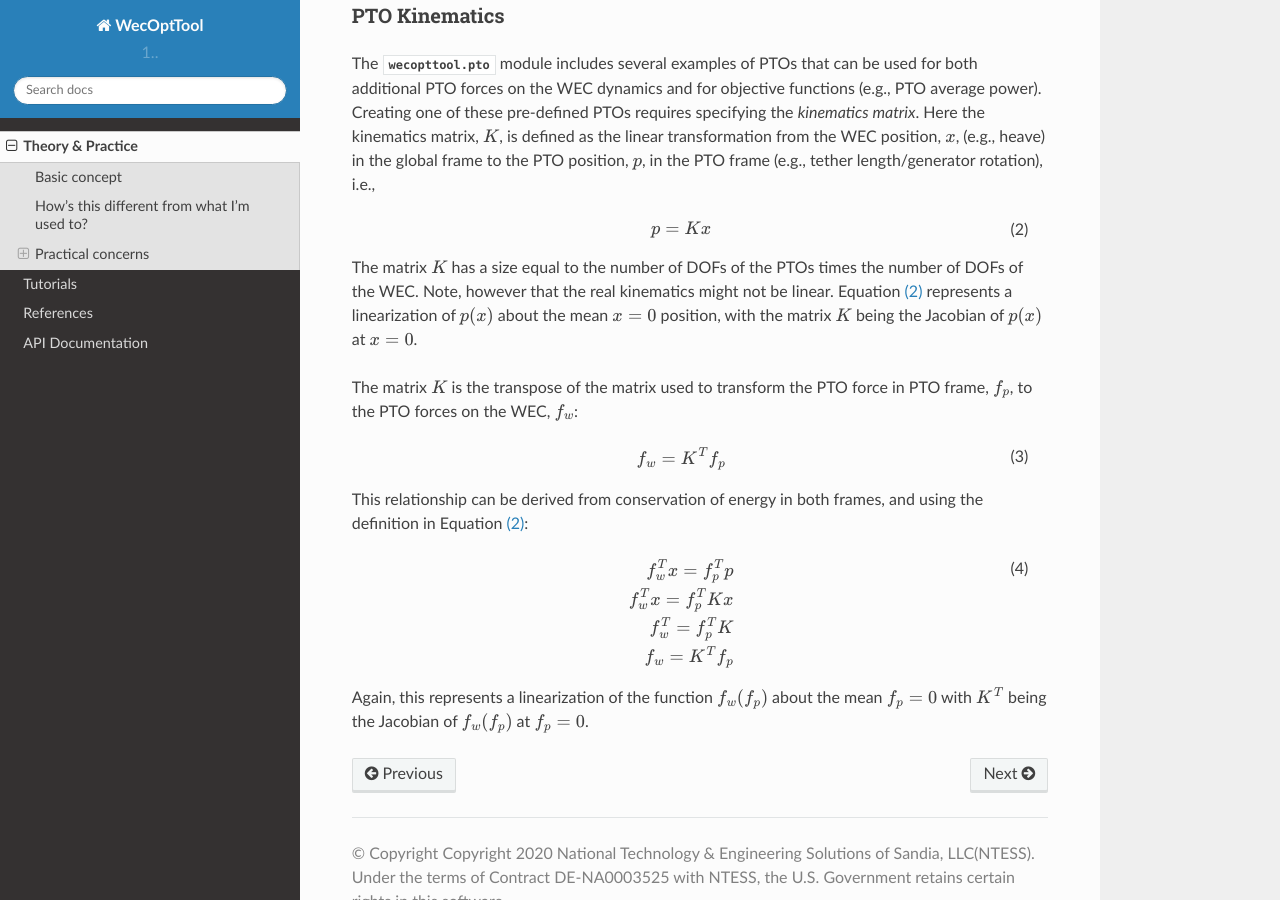
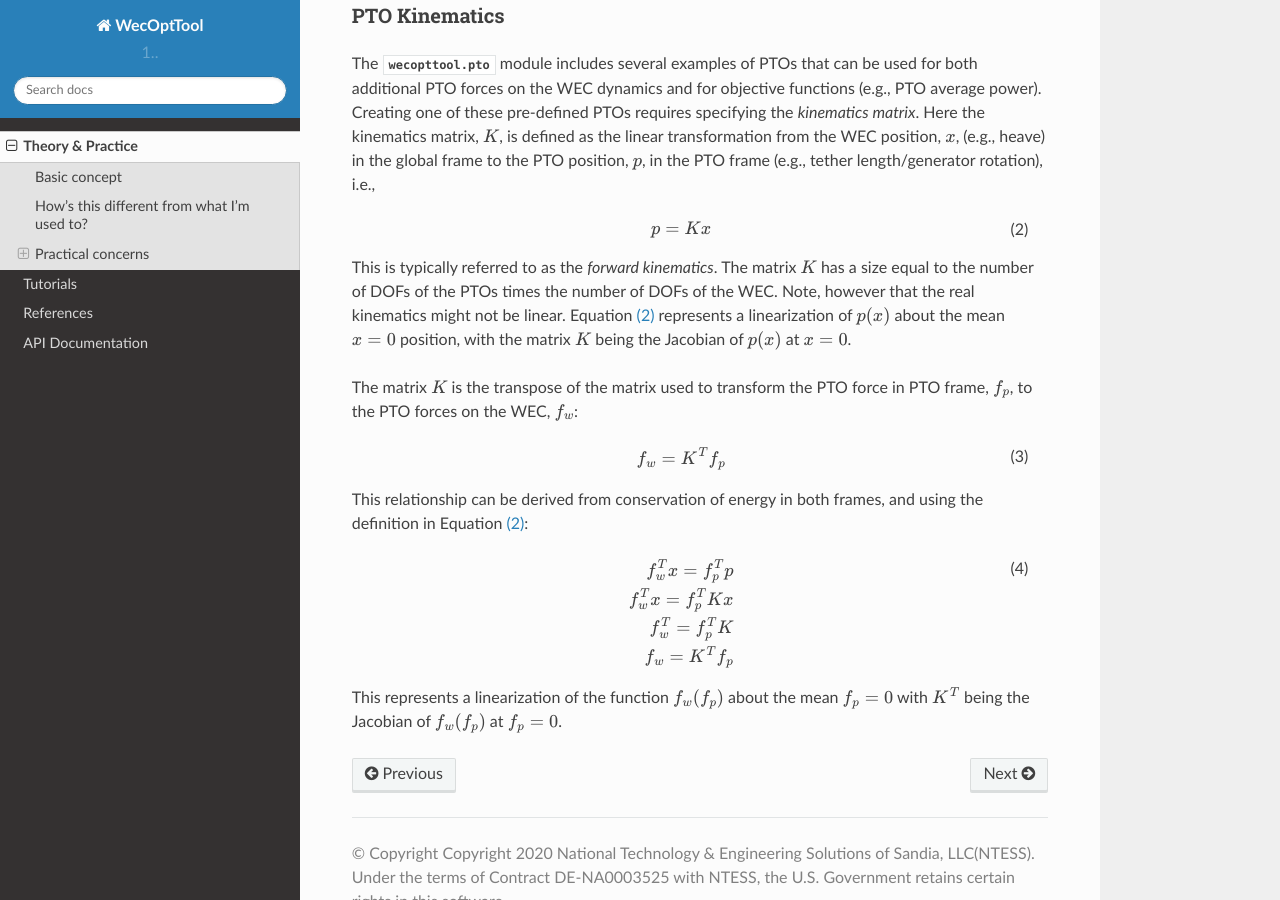
Before and after one commit to sandialabs/WecOptTool, a Sphinx documentation site: the page built from docs/source/theory.rst, in a window 1280 px wide and 900 px high, scrolled down 3694 px. Built offline with Sphinx 7.4.7 and the Read the Docs theme 2.0.0, drawn with Linux system fonts in a browser that asks for light colours; pages that are not in the unit, such as notebooks, are missing from menus; cross-references to code outside the pages are shown as plain code.

Commit message:
refer to p(x) as forward kinematics

```diff
--- a/docs/source/theory.rst
+++ b/docs/source/theory.rst
@@ -112,6 +112,7 @@
     p = K x
     :label: kinematics
 
+This is typically referred to as the *forward kinematics*.
 The matrix :math:`K` has a size equal to the number of DOFs of the PTOs times the number of DOFs of the WEC.
 Note, however that the real kinematics might not be linear.
 Equation :eq:`kinematics` represents a linearization of :math:`p(x)` about the mean :math:`x=0` position, with the matrix :math:`K` being the Jacobian of :math:`p(x)` at :math:`x=0`.
@@ -131,7 +132,8 @@
     f_w = K^T f_p \\
     :label: conservation_energy
 
-Again, this represents a linearization of the function :math:`f_w(f_p)` about the mean :math:`f_p=0` with :math:`K^T` being the Jacobian of :math:`f_w(f_p)` at :math:`f_p=0`.
+This represents a linearization of the function :math:`f_w(f_p)` about the mean :math:`f_p=0` with :math:`K^T` being the Jacobian of :math:`f_w(f_p)` at :math:`f_p=0`.
+
 
 .. _WEC-Sim: https://wec-sim.github.io/WEC-Sim/master/index.html
 .. _Autograd: https://github.com/HIPS/autograd
```
